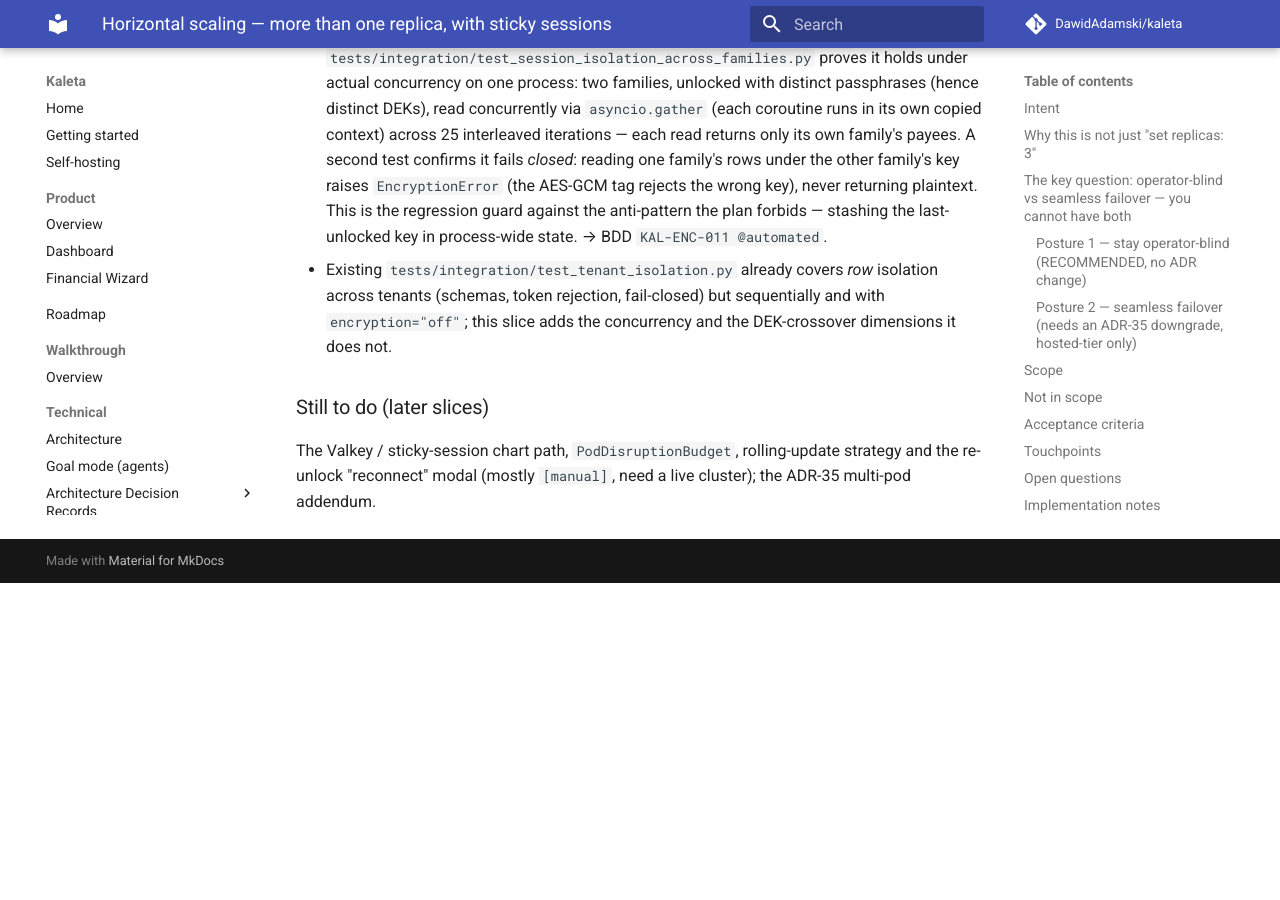
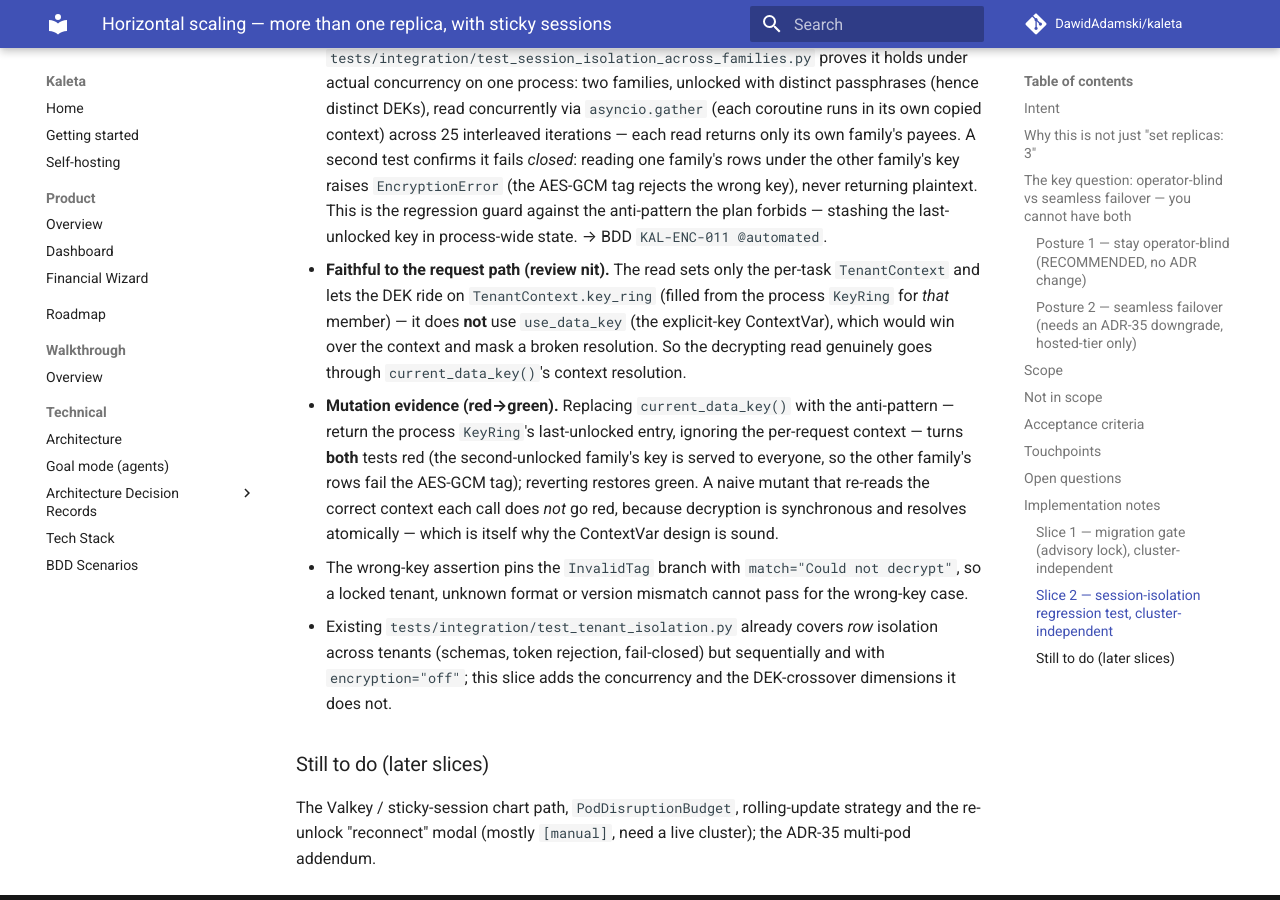
Before and after one commit to DawidAdamski/kaleta, an MkDocs documentation site: the page built from docs/plans/horizontal-scaling.md, in a window 1280 px wide and 900 px high, scrolled down 6920 px. Built offline with MkDocs 1.6.1 and Material for MkDocs 9.7.7, drawn with Linux system fonts in a browser that asks for light colours; comment, search, counter and statistics services are not loaded; before the commit the page ends 7503 px from its top, so only the background shows below that.

Commit message:
test(deploy): resolve the DEK via request context, not an injected key (review)
Reviewer nit: the first cut read payees through `use_data_key`, which sets the
explicit-key ContextVar that wins over `TenantContext.key_ring` — so it would
have stayed green even if the context resolution were replaced by a
process-global "last unlocked key". It proved the context managers, not the
request path.

Now the read sets only the per-task tenant context and lets the DEK ride on
`TenantContext.key_ring`, filled from the process KeyRing for that member — the
auth layer's own resolution. Verified by mutation: replacing current_data_key()
with the anti-pattern (serve the KeyRing's last-unlocked entry, ignoring the
context) turns both tests red; reverting restores green. Recorded in the plan.

Also: pin the wrong-key branch with match="Could not decrypt" (not a locked
tenant / unknown format / version mismatch), and assert the two schemas differ.

Co-Authored-By: Claude Opus 4.8 <noreply@anthropic.com>

```diff
--- a/docs/plans/horizontal-scaling.md
+++ b/docs/plans/horizontal-scaling.md
@@ -290,6 +290,23 @@ Most of this needs a live multi-node cluster, so several checks are `[manual]`.
   key), never returning plaintext. This is the regression guard against the
   anti-pattern the plan forbids — stashing the last-unlocked key in process-wide
   state. → BDD `KAL-ENC-011 @automated`.
+  - **Faithful to the request path (review nit).** The read sets only the
+    per-task `TenantContext` and lets the DEK ride on `TenantContext.key_ring`
+    (filled from the process `KeyRing` for *that* member) — it does **not** use
+    `use_data_key` (the explicit-key ContextVar), which would win over the
+    context and mask a broken resolution. So the decrypting read genuinely goes
+    through `current_data_key()`'s context resolution.
+  - **Mutation evidence (red→green).** Replacing `current_data_key()` with the
+    anti-pattern — return the process `KeyRing`'s last-unlocked entry, ignoring
+    the per-request context — turns **both** tests red (the second-unlocked
+    family's key is served to everyone, so the other family's rows fail the
+    AES-GCM tag); reverting restores green. A naive mutant that re-reads the
+    correct context each call does *not* go red, because decryption is
+    synchronous and resolves atomically — which is itself why the ContextVar
+    design is sound.
+  - The wrong-key assertion pins the `InvalidTag` branch with
+    `match="Could not decrypt"`, so a locked tenant, unknown format or
+    version mismatch cannot pass for the wrong-key case.
 - Existing `tests/integration/test_tenant_isolation.py` already covers *row*
   isolation across tenants (schemas, token rejection, fail-closed) but
   sequentially and with `encryption="off"`; this slice adds the concurrency and
```
Also changed, not shown: 1 other file.
